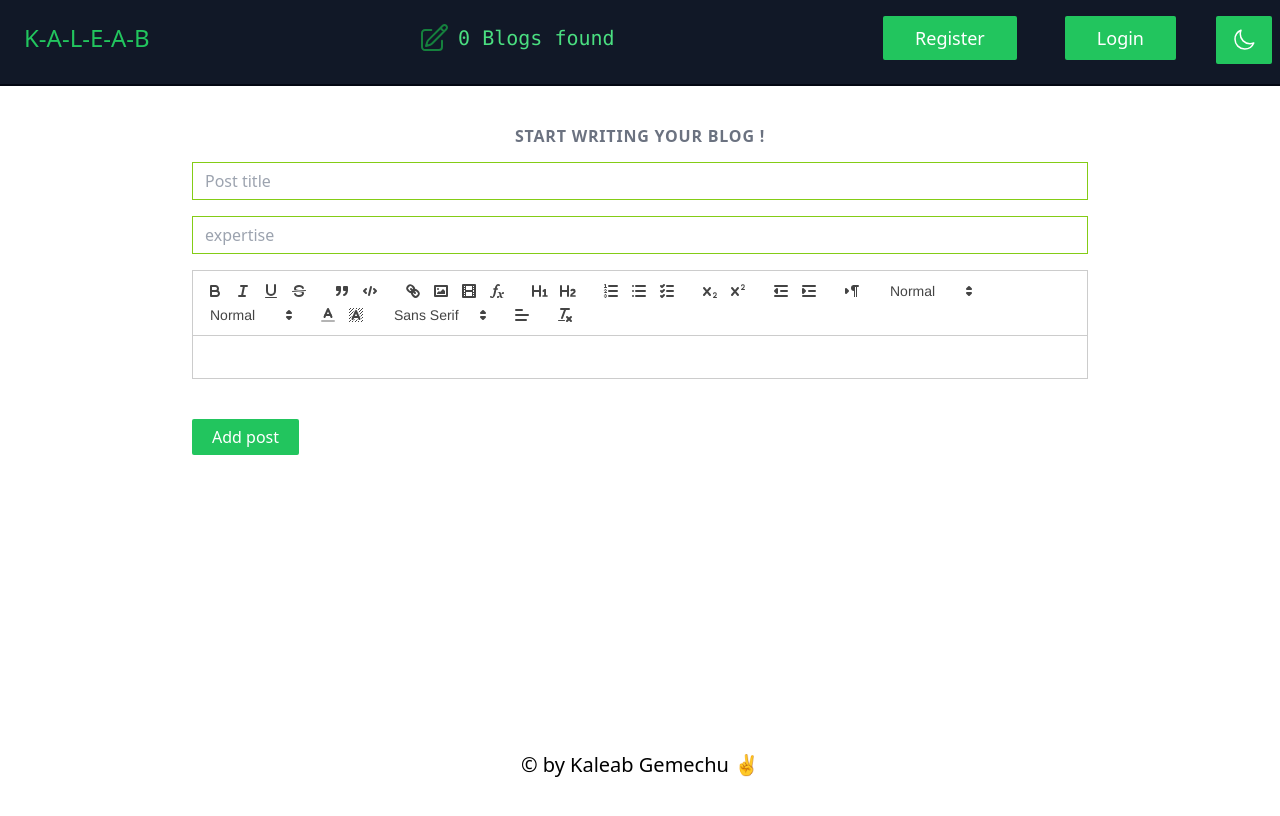
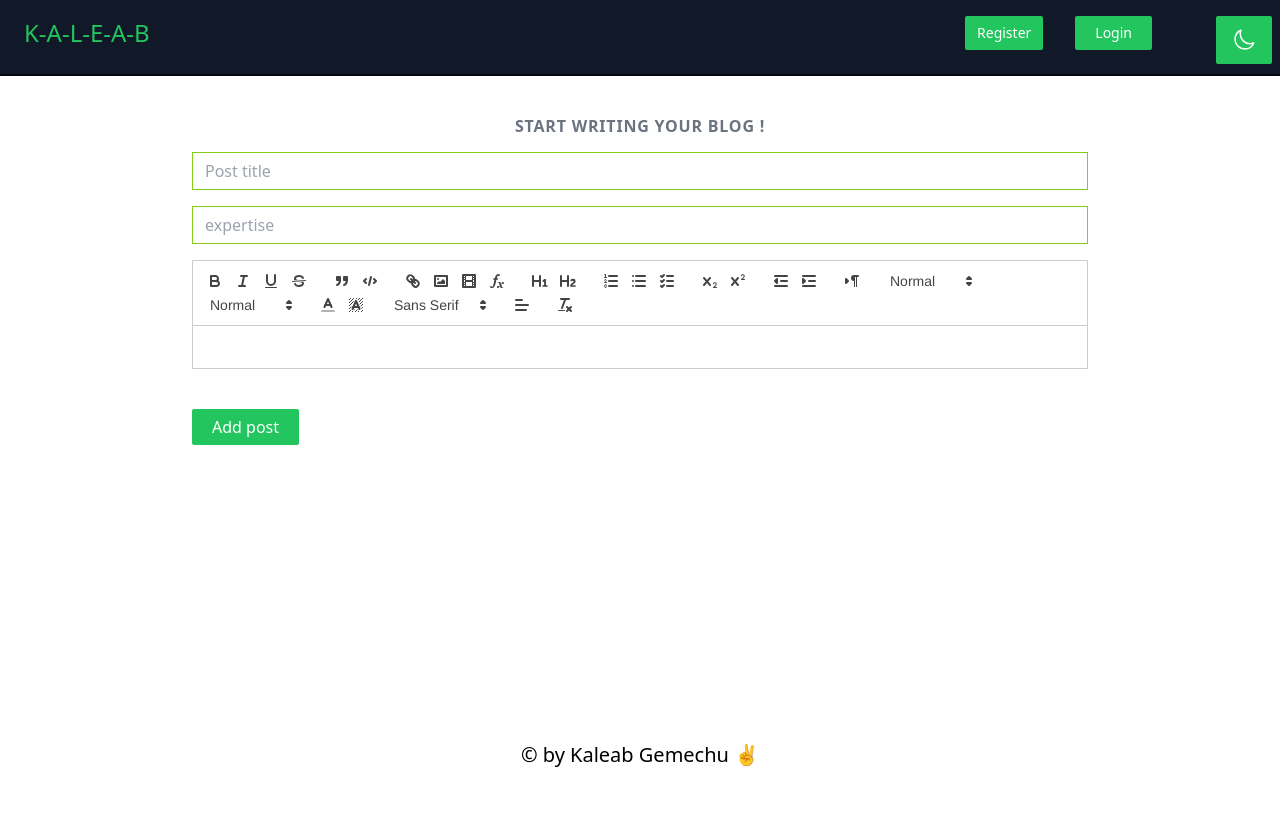
Before and after one commit to kalolani/Afronex-task-1-Blog-web-app, a React (Vite) app in the folder client/: page /form in a window 1280 px wide. Shown: the top 816 px of the page. Built offline with nearby package versions, Linux system fonts and the light colour scheme; no server answers.

Commit message:
Update FormAddPost.jsx

```diff
--- a/client/src/pages/FormAddPost.jsx
+++ b/client/src/pages/FormAddPost.jsx
@@ -4,7 +4,7 @@ import { useNavigate } from "react-router-dom";
 
 import ReactQuill from "react-quill";
 import "react-quill/dist/quill.snow.css";
-import Header from "../components/Header";
+import PostHeader from "../components/PostHeader";
 import Footer from "../components/Footer";
 
 const modules = {
@@ -49,7 +49,7 @@ function FormAddPost() {
 
   return (
     <div className="h-full">
-      <Header />
+      <PostHeader />
 
       <form
         onSubmit={handleSubmit}
```
